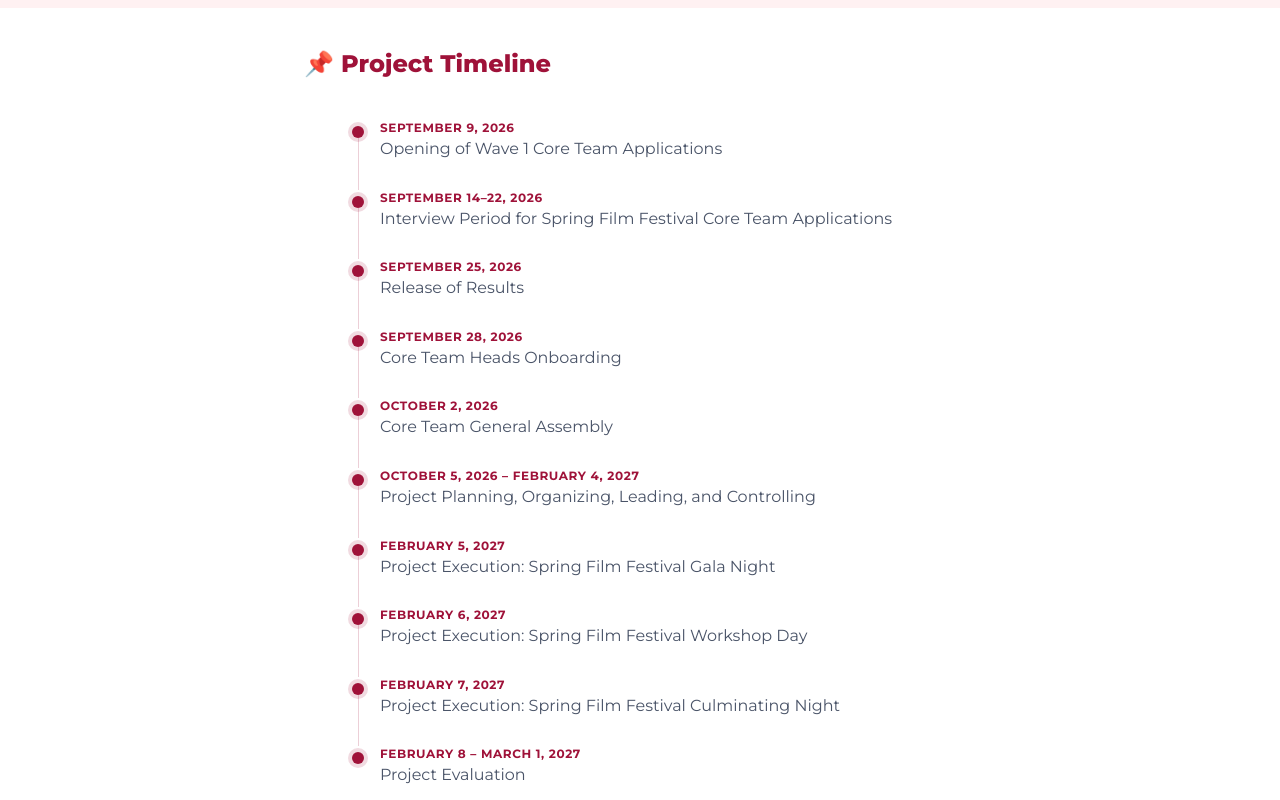
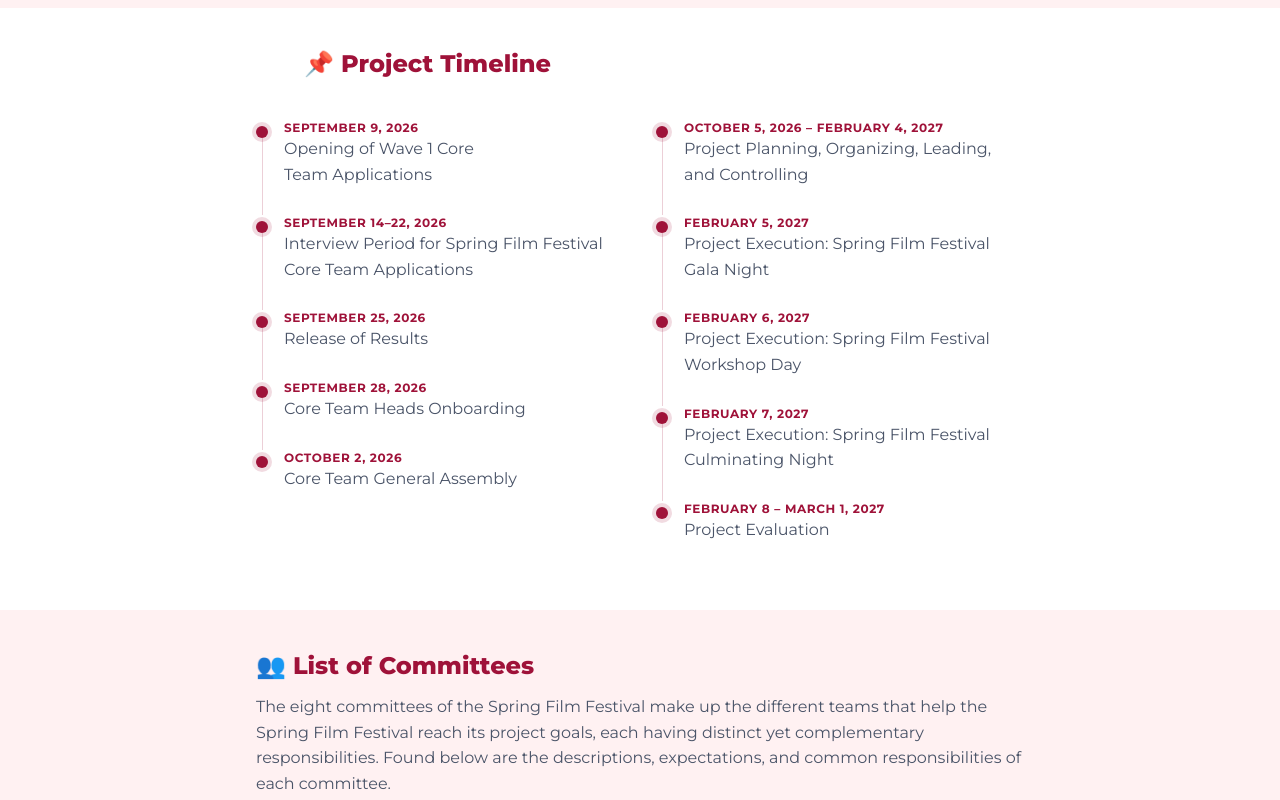
Before and after one commit to Koala3353/celadon-website, a Next.js app: page /internal/cta-wave1/spring-film-festival in a window 1280 px wide. Shown: the part 2280-3080 px from the top of the page. Built offline with nearby package versions, Linux system fonts and the light colour scheme.

Commit message:
Split SFF's project timeline into two columns like Rose Sale's
Co-Authored-By: Claude Sonnet 5 <noreply@anthropic.com>

```diff
--- a/src/app/internal/cta-wave1/spring-film-festival/page.tsx
+++ b/src/app/internal/cta-wave1/spring-film-festival/page.tsx
@@ -148,8 +148,8 @@ export default function SpringFilmFestivalProjectPage() {
           <Reveal className="mx-auto w-full max-w-2xl text-left">
             <Heading>📌 Project Timeline</Heading>
           </Reveal>
-          <Reveal className="mx-auto mt-10 w-full max-w-xl">
-            <Timeline items={project.timeline} />
+          <Reveal className="mx-auto mt-10 w-full max-w-3xl">
+            <Timeline items={project.timeline} columns={2} />
           </Reveal>
         </Container>
       </section>
```
